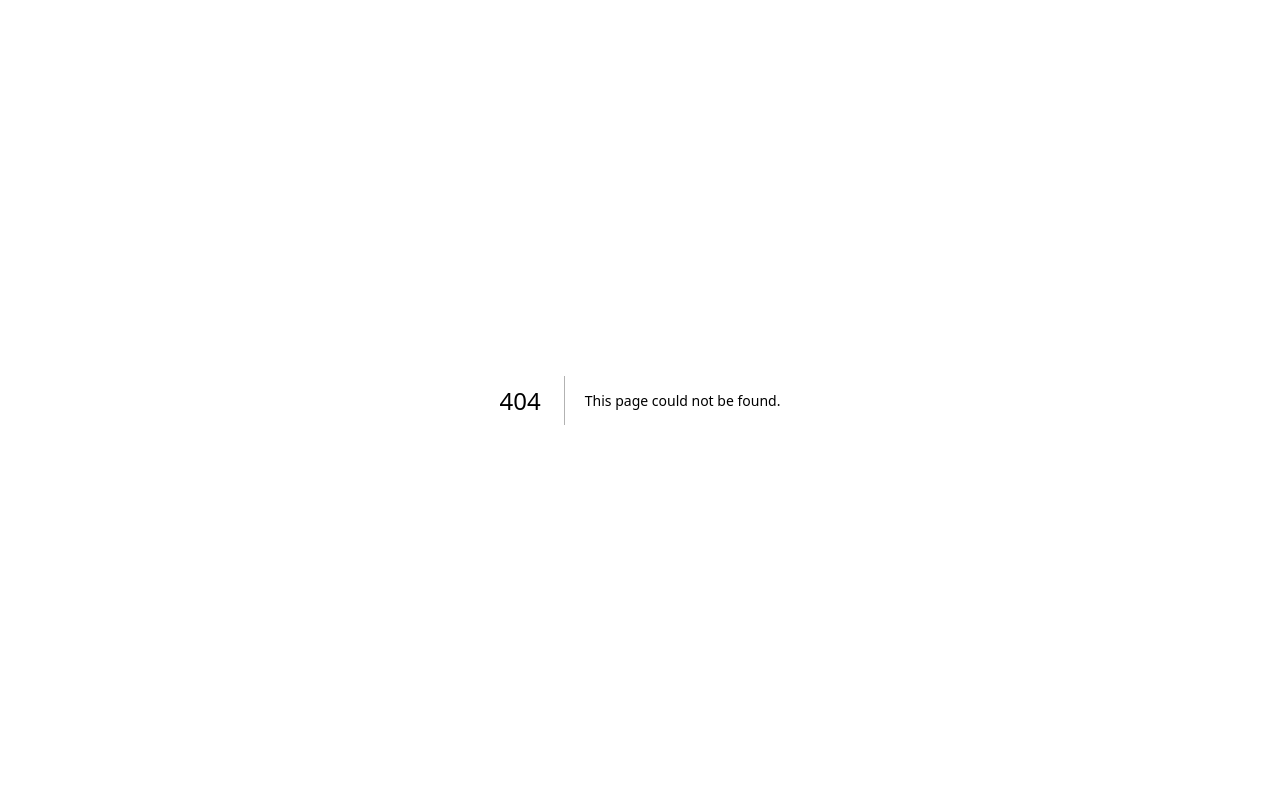
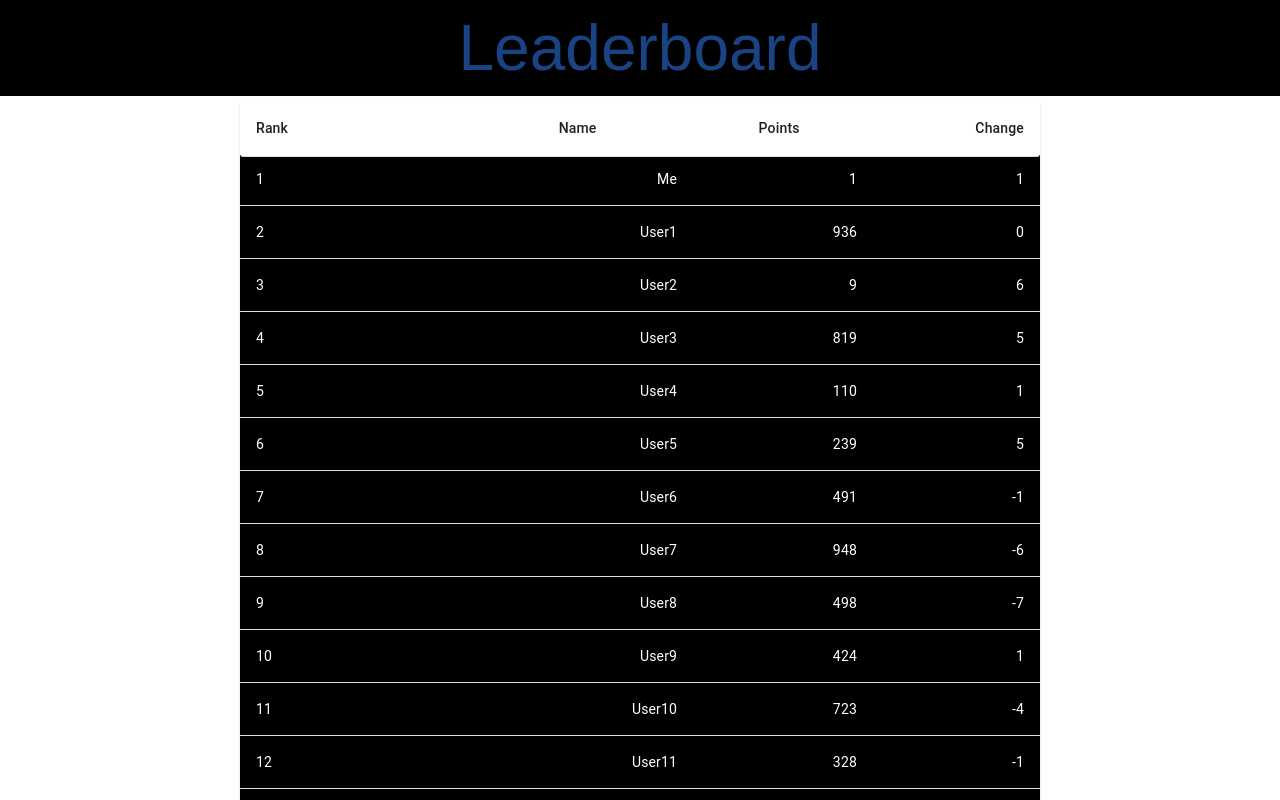
Before and after one commit to wdudafa/glim, a Next.js app: page /leaderboard in a window 1280 px wide. Before the commit this address had no page. Shown: the top 800 px of the page. Built offline with nearby package versions, Linux system fonts and the light colour scheme.

Commit message:
Leaderboard basics done :)

```diff
--- a/package.json
+++ b/package.json
@@ -9,6 +9,9 @@
     "lint": "eslint"
   },
   "dependencies": {
+    "@emotion/react": "^11.14.0",
+    "@emotion/styled": "^11.14.1",
+    "@mui/material": "^7.3.8",
     "next": "16.1.6",
     "react": "19.2.3",
     "react-dom": "19.2.3"
--- /dev/null
+++ b/src/app/leaderboard/page.tsx
@@ -0,0 +1,136 @@
+import {
+  Paper,
+  Table,
+  TableBody,
+  TableCell,
+  TableContainer,
+  TableHead,
+  TableRow,
+} from "@mui/material";
+
+function createData(
+  rank: number,
+  name: string,
+  points: number,
+  change: number,
+) {
+  return { rank, name, points, change };
+}
+
+const rows = [createData(1, "Me", 1, 1)];
+
+for (let i = 0; i < 100; i++) {
+  rows.push(
+    createData(
+      i + 2,
+      `User${i + 1}`,
+      Math.floor(Math.random() * 1000),
+      Math.floor(Math.random() * 20) - 10,
+    ),
+  );
+}
+
+export default function Leaderboard() {
+  return (
+    <div
+      style={{
+        display: "flex",
+        flexDirection: "column",
+        alignItems: "center",
+        justifyContent: "center",
+        minHeight: "100vh",
+      }}
+    >
+      <h1
+        style={{
+          top: 0,
+          fontSize: "4rem",
+          position: "sticky",
+          backgroundColor: "black",
+          color: "rgb(26, 67, 132)",
+          width: "100%",
+          margin: 0,
+          padding: 0,
+          textAlign: "center",
+        }}
+      >
+        Leaderboard
+      </h1>
+
+      <TableContainer
+        style={{
+          position: "sticky",
+          top: 100,
+        }}
+        component={Paper}
+        sx={{
+          maxWidth: 800,
+          position: "sticky",
+        }}
+      >
+        <Table sx={{ maxWidth: 800 }} aria-label="simple table">
+          <TableHead>
+            <TableRow>
+              <TableCell>Rank</TableCell>
+              <TableCell align="right">Name</TableCell>
+              <TableCell align="right">Points</TableCell>
+              <TableCell align="right">Change</TableCell>
+            </TableRow>
+          </TableHead>
+        </Table>
+      </TableContainer>
+
+      <TableContainer
+        component={Paper}
+        sx={{
+          maxWidth: 800,
+        }}
+      >
+        <Table sx={{ maxWidth: 800 }} aria-label="simple table">
+          <TableBody
+            sx={{
+              backgroundColor: "black",
+              color: "white",
+            }}
+          >
+            {rows.map((row) => (
+              <TableRow key={row.name}>
+                <TableCell
+                  sx={{
+                    color: "white",
+                  }}
+                >
+                  {row.rank}
+                </TableCell>
+                <TableCell
+                  align="right"
+                  sx={{
+                    color: "white",
+                  }}
+                >
+                  {row.name}
+                </TableCell>
+                <TableCell
+                  align="right"
+                  sx={{
+                    color: "white",
+                  }}
+                >
+                  {row.points}
+                </TableCell>
+                <TableCell
+                  align="right"
+                  sx={{
+                    color: "white",
+                  }}
+                >
+                  {row.change}
+                </TableCell>
+              </TableRow>
+            ))}
+          </TableBody>
+        </Table>
+      </TableContainer>
+    </div>
+  );
+}
--- a/src/app/login/page.tsx
+++ b/src/app/login/page.tsx
@@ -1,6 +1,6 @@
 import Image from "next/image";
 
-export default function Home() {
+export default function Login() {
   return (
     <div className="flex flex-col items-center justify-center w-full h-screen">
       <div className="p-10 flex items-center justify-center ">
```
Also changed, not shown: 1 other file (tests, documents, lock files or other folders).
